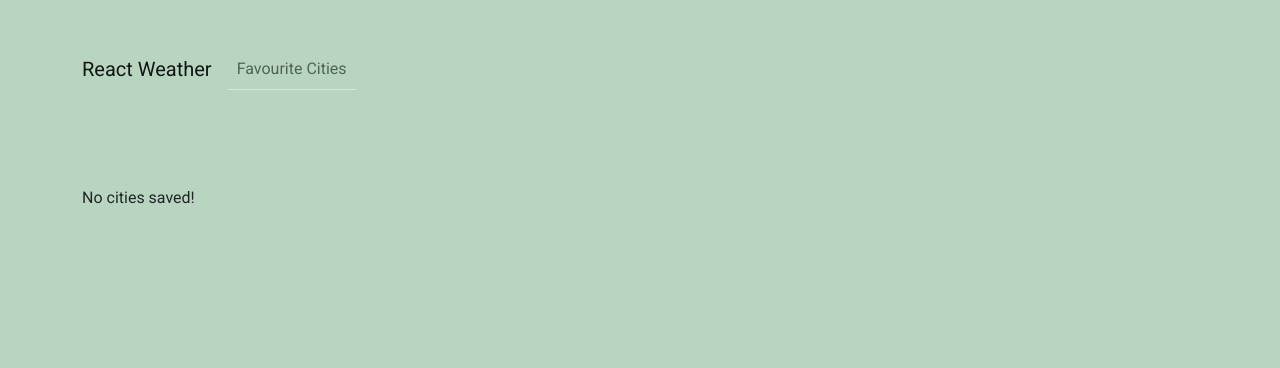
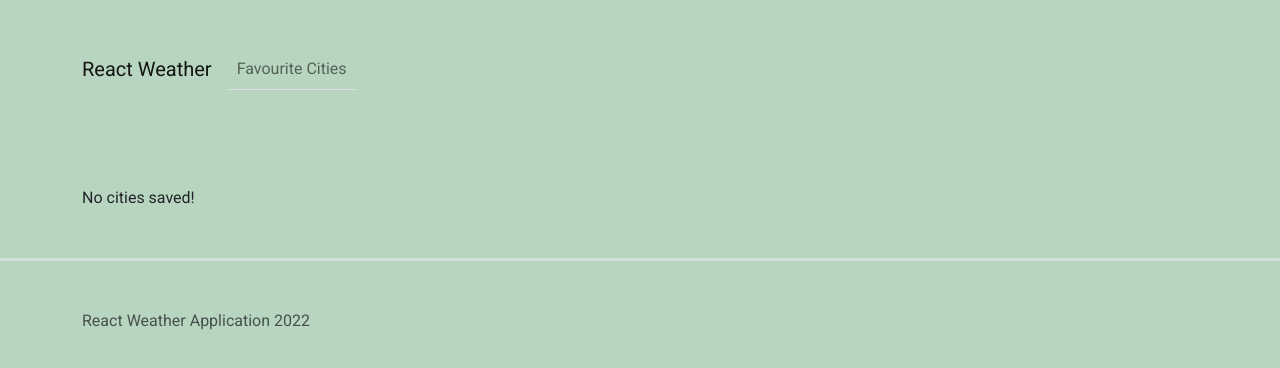
Before and after one commit to seanxbrown/react-weather-2, a React (Create React App) app: page /react-weather-2/savedcities in a window 1280 px wide. Shown: the top 368 px of the page. Built offline with nearby package versions, Linux system fonts and the light colour scheme.

Commit message:
Feat: Add footer. Style: change forecast text colour

```diff
--- a/src/App.css
+++ b/src/App.css
@@ -23,7 +23,9 @@ body {
 
 #currentWeatherDiv, .weatherForecast, .savedCity {
   background-color: var(--secondary);
-  box-shadow: 5px 5px 10px
+  color: #EEEEEE;
+  box-shadow: 5px 5px 10px #555;
+
 }
 
 #submitButton, #favouritesButton {
@@ -33,6 +35,10 @@ body {
 
 #submitButton:hover, #favouritesButton:hover {
   background-color: var(--button-hover)
+}
+
+.list-group-item {
+  color: #EEEEEE;
 }
 
 .nav-link:hover {
--- a/src/App.js
+++ b/src/App.js
@@ -13,6 +13,7 @@ import Search from "./Search"
 import WeatherComponent from "./WeatherComponent"
 import SavedCitiesComponent from "./SavedCitiesComponent";
 import { v4 as uuidv4 } from "uuid"
+import FooterComponent from './FooterComponent';
 
 moment().format();
 
@@ -134,6 +135,7 @@ function App() {
         <Route path="/react-weather-2/" element={<Search addToFavouriteCities={addToFavouriteCities} handleSubmit={handleSubmit} weatherInformation={weatherInformation} geoInformation={geoInformation}/>}/>
           <Route path="/react-weather-2/savedcities" element={<SavedCitiesComponent removeFromFavouriteCities={removeFromFavouriteCities} callWeatherAPI={callWeatherAPI} savedCities={savedCities} />} />
         </Routes>
+        <FooterComponent />
       </Container>
     </BrowserRouter>
 
--- /dev/null
+++ b/src/FooterComponent.js
@@ -0,0 +1,13 @@
+import Container from "react-bootstrap/Container";
+
+function FooterComponent() {
+    return (
+        <footer className="opacity-75 py-5 my-5 border-top border-3">
+            <Container>
+                <p>React Weather Application 2022</p>
+            </Container>
+        </footer>
+    )
+}
+
+export default FooterComponent
```
Also changed, not shown: 11 other files (tests, documents, lock files or other folders).
